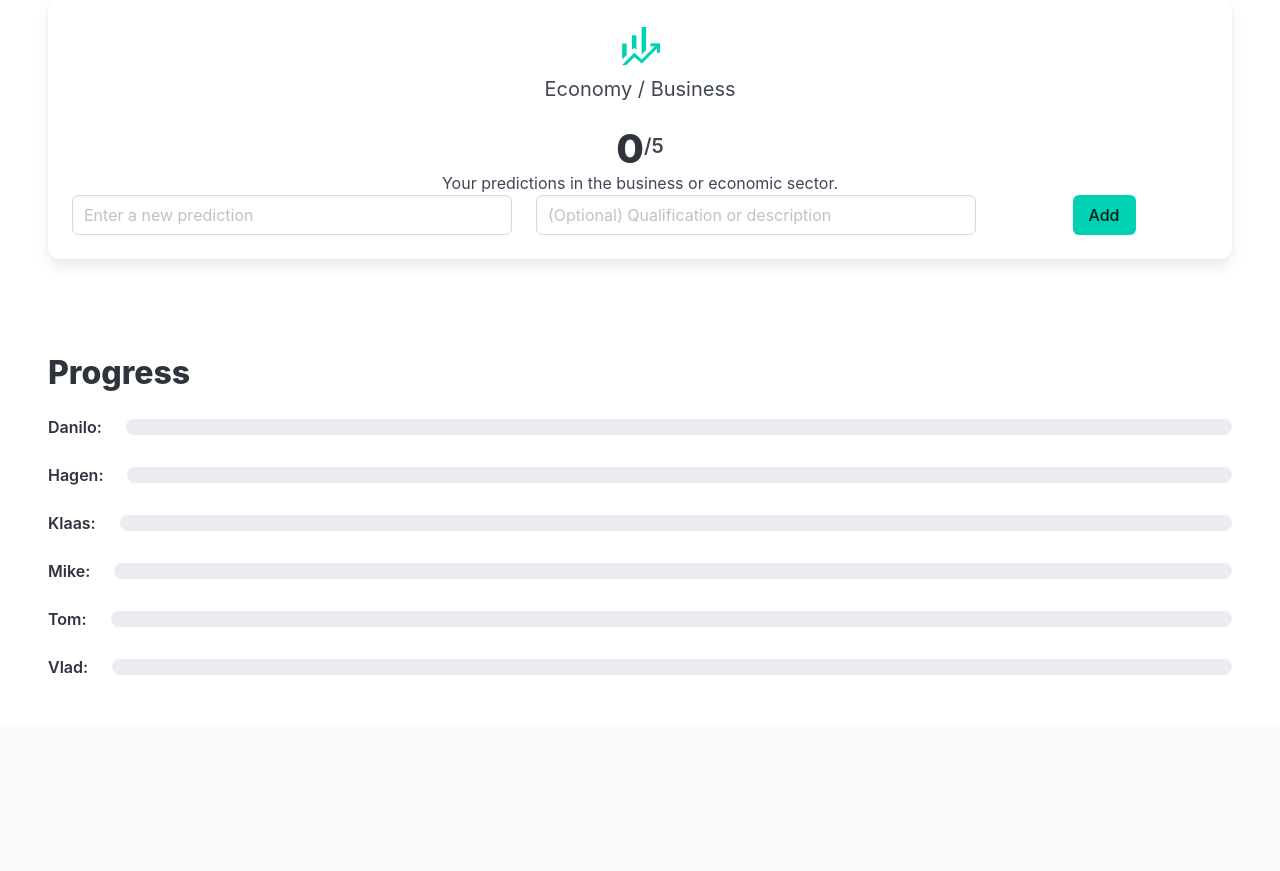
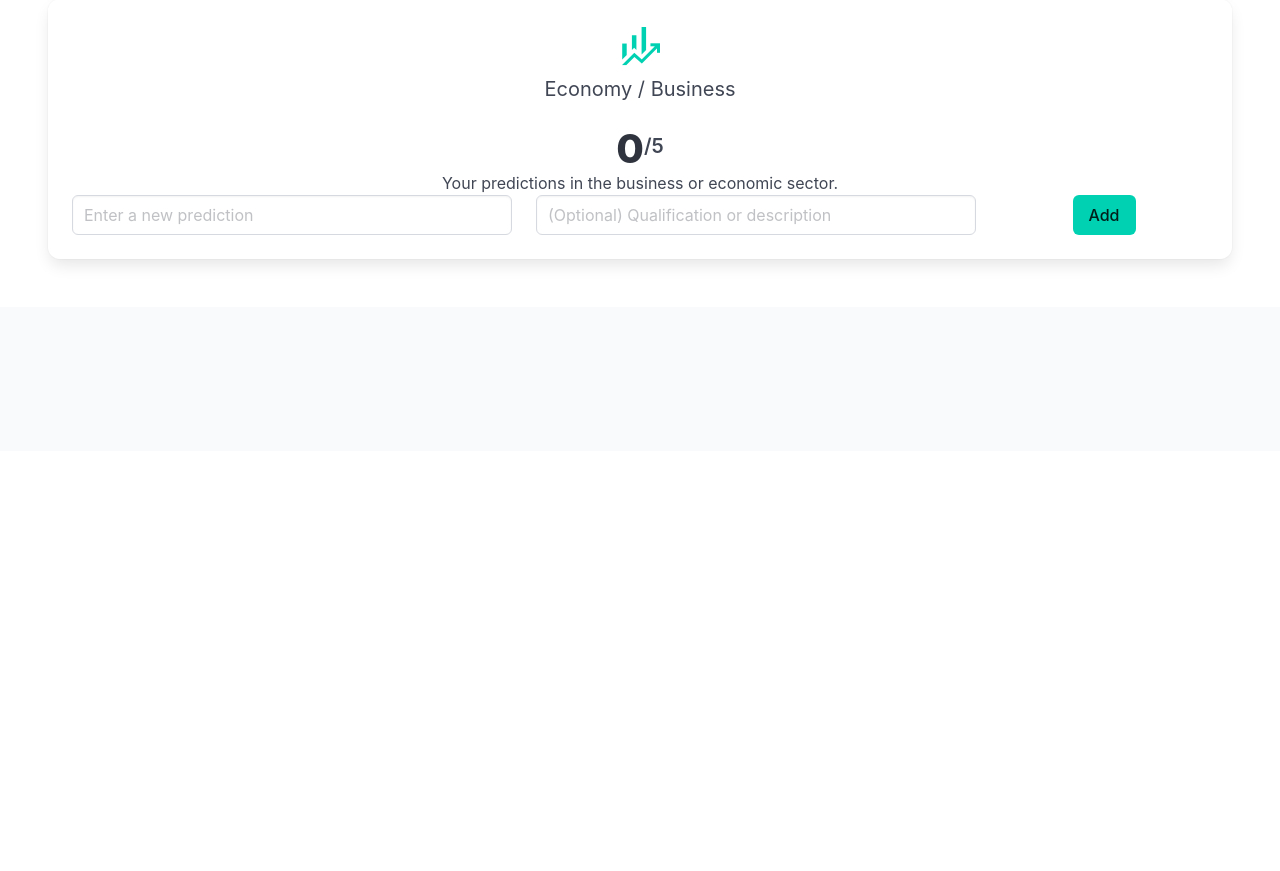
Before and after one commit to Vanpaia/hagenbund, a Flask app: page /2026-predictions in a window 1280 px wide. Shown: the part 1506-2377 px from the top of the page. After the commit the page ends 1771 px from the top, so only its background shows below. Run offline with Flask 3, Linux system fonts and the light colour scheme; the visitor is signed in with stand-in values (Sample User, id 1); data that the repository does not hold is empty; some libraries are stand-ins or nearby versions.

Commit message:
hotfixes

```diff
--- a/app.py
+++ /dev/null
@@ -1,12 +0,0 @@
-from app import create_app, db, socketio
-from app.models import User
-
-app = create_app()
-
-@app.shell_context_processor
-def make_shell_context():
-    return {'db': db, 'User': User, 'socketio': socketio}
-
-if __name__ == '__main__':
-    # Use socketio.run instead of app.run
-    socketio.run(app, debug=True)
--- a/app/main/routes.py
+++ b/app/main/routes.py
@@ -39,7 +39,9 @@ def prediction_overview():
     ).filter(Prediction.user_id.in_(user_ids))\
      .group_by(Prediction.user_id)\
      .all()
-    counts_dict = {str(user_id): str(count) for user_id, count in results}
+    counts_dict = {str(uid): 0 for uid in user_ids}
+    for user_id, count in results:
+        counts_dict = {str(user_id): str(count) for user_id, count in results}
 
     current_app.logger.info(current_user.id)
 
--- a/app/templates/make_predictions.html
+++ b/app/templates/make_predictions.html
@@ -415,87 +415,6 @@
       {% endif %}
     </section>
 
-      <section class="section">
-              <h1 class="title">Progress</h1>
-              <nav class="level is-mobile">
-                <div class="level-left">
-                  <div class="level-item">
-                    <span class="label mb-0 mr-3">Danilo:</span>
-                  </div>
-                </div>
-
-                <div class="level-right" style="flex-grow: 1;">
-                  <div class="level-item" style="width: 100%;">
-                          <progress class="progress is-primary" value={{ progress.7|length }} max="25">{{ progress.7|length }}</progress>
-                  </div>
-                </div>
-              </nav>
-              <nav class="level is-mobile">
-                <div class="level-left">
-                  <div class="level-item">
-                    <span class="label mb-0 mr-3">Hagen:</span>
-                  </div>
-                </div>
-
-                <div class="level-right" style="flex-grow: 1;">
-                  <div class="level-item" style="width: 100%;">
-                          <progress class="progress is-primary" value={{ progress.6|length }} max="25">{{ progress.6|length }}</progress>
-                  </div>
-                </div>
-              </nav>
-              <nav class="level is-mobile">
-                <div class="level-left">
-                  <div class="level-item">
-                    <span class="label mb-0 mr-3">Klaas:</span>
-                  </div>
-                </div>
-
-                <div class="level-right" style="flex-grow: 1;">
-                  <div class="level-item" style="width: 100%;">
-                          <progress class="progress is-primary" value={{ progress.5|length }} max="25">{{ progress.5|length }}</progress>
-                  </div>
-                </div>
-              </nav>
-              <nav class="level is-mobile">
-                <div class="level-left">
-                  <div class="level-item">
-                    <span class="label mb-0 mr-3">Mike:</span>
-                  </div>
-                </div>
-
-                <div class="level-right" style="flex-grow: 1;">
-                  <div class="level-item" style="width: 100%;">
-                          <progress class="progress is-primary" value={{ progress.2|length }} max="25">{{ progress.2|length }}</progress>
-                  </div>
-                </div>
-              </nav>
-              <nav class="level is-mobile">
-                <div class="level-left">
-                  <div class="level-item">
-                    <span class="label mb-0 mr-3">Tom:</span>
-                  </div>
-                </div>
-
-                <div class="level-right" style="flex-grow: 1;">
-                  <div class="level-item" style="width: 100%;">
-                          <progress class="progress is-primary" value={{ progress.4|length}} max="25">{{ progress.4|length}}</progress>
-                  </div>
-                </div>
-              </nav>
-              <nav class="level is-mobile">
-                <div class="level-left">
-                  <div class="level-item">
-                    <span class="label mb-0 mr-3">Vlad:</span>
-                  </div>
-                </div>
-
-                <div class="level-right" style="flex-grow: 1;">
-                  <div class="level-item" style="width: 100%;">
-                          <progress class="progress is-primary" value={{ progress.3|length }} max="25">{{ progress.3|length }}</progress>
-                  </div>
-                </div>
-              </nav>
-      </section>
 </div>
 {% endblock %}
 
--- a/run.py
+++ b/run.py
@@ -1,8 +1,15 @@
-from app import create_app, db
+from gevent import monkey
+monkey.patch_all()
+
+from app import create_app, db, socketio
 from app.models import User
 
 app = create_app()
 
 @app.shell_context_processor
 def make_shell_context():
-    return {'db': db, 'User': User}
+    return {'db': db, 'User': User, 'socketio': socketio}
+
+if __name__ == '__main__':
+    # Use socketio.run instead of app.run
+    socketio.run(app, debug=True)
```
Also changed, not shown: change_user.py (added, +17 -0 lines).
